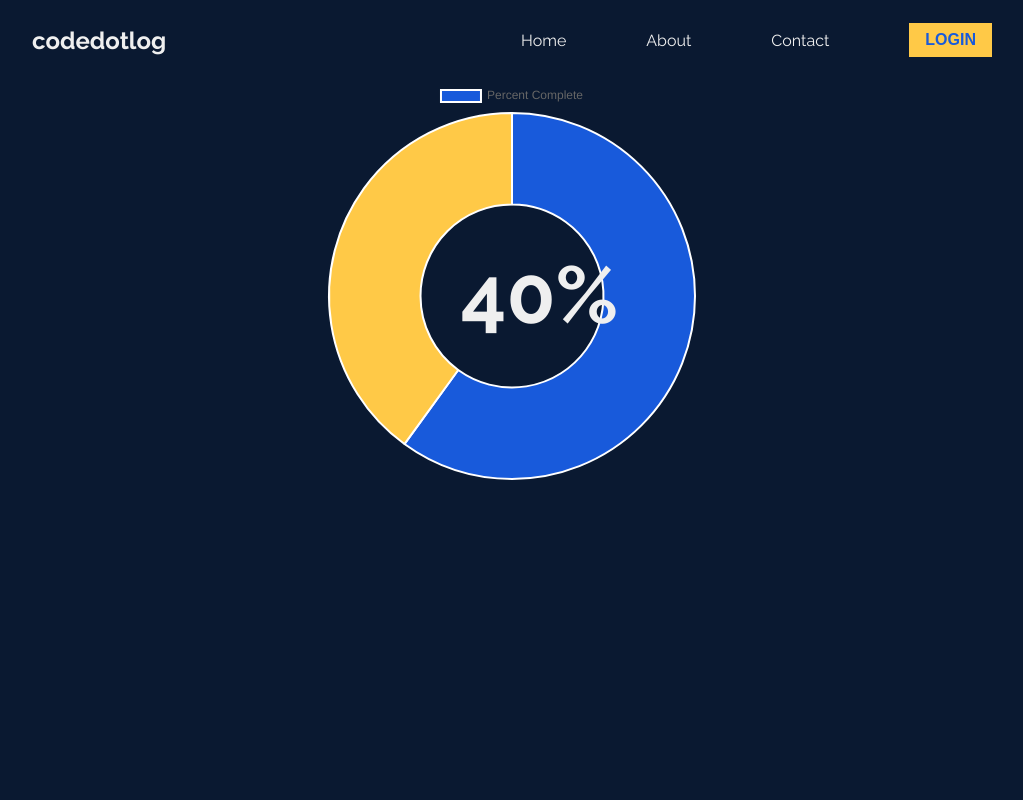
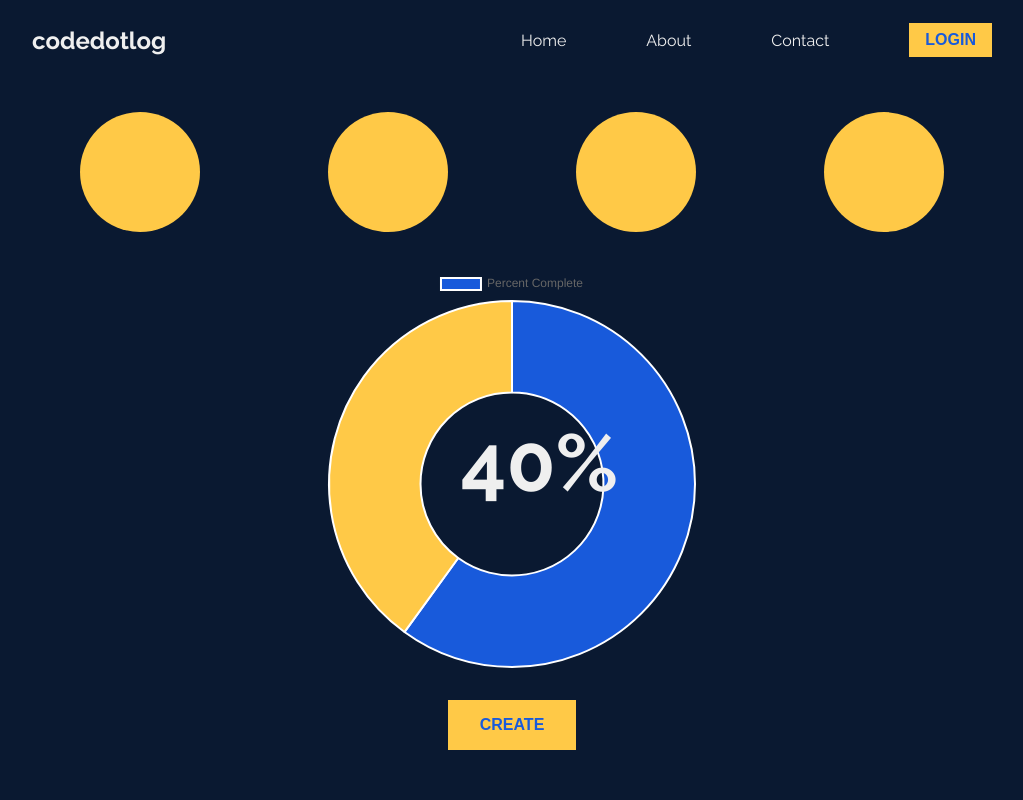
Before and after one commit to hanlee-311/codedotlog, a React (Create React App) app in the folder client/: page /Dashboard in a window 1280 px wide. Shown: the top 800 px of the page, without its empty margins (128-1151 px from the left). Built offline with nearby package versions, Linux system fonts and the light colour scheme.

Commit message:
Polished dashboard UI

```diff
--- a/client/src/Components/CreateButton.js
+++ b/client/src/Components/CreateButton.js
@@ -16,12 +16,12 @@ const CreateButton = () => {
 
 const ButtonContainer = Styled.div
 `
-    min-height: 90vh;
-    width: auto;
-    // display: flex;
-    // justify-content: space-between;
-    // background: white;
-    position: relative;
+    // min-height: 90vh;
+    // width: auto;
+    // // display: flex;
+    // // justify-content: space-between;
+    // // background: white;
+    // position: relative;
 `
 
 const ButtonHolder = Styled.div
@@ -30,8 +30,8 @@ const ButtonHolder = Styled.div
     // align-items: center;
     // text-align: center;
     // background: green;
-    position: absolute;
-    bottom: 5rem;
-    right: 50%;
+//     position: absolute;
+//     bottom: 5rem;
+//     right: 50%;
 `
 export default CreateButton
--- /dev/null
+++ b/client/src/Components/GoalListItem.js
@@ -0,0 +1,28 @@
+import React from 'react'
+import Styled from 'styled-components';
+const GoalListItem = () => {
+  return (
+    <div>
+      <GoalListBubble></GoalListBubble>
+      <GoalListBubble></GoalListBubble>
+      <GoalListBubble></GoalListBubble>
+      <GoalListBubble></GoalListBubble>
+    </div>
+  )
+}
+
+const GoalListBubble = Styled.span
+  `
+    height: 15vh;
+    width: 15vh;
+    background-color: #FFC947;
+    border-radius: 50%;
+    display: inline-block;
+    margin: 0 4rem;
+  `
+const Text = Styled.h2
+`
+  color: black;
+  display: flex;
+`
+export default GoalListItem
--- a/client/src/Components/PercentComplete.js
+++ b/client/src/Components/PercentComplete.js
@@ -8,7 +8,7 @@ function progressPercentage({ goalHours, progressHours }) {
 
 
     return(
-        <div id="percentage-done" style={{ position: "absolute", top: "31%", left: "46%"}}>
+        <div id="percentage-done" style={{ position: "absolute", top: "52%", left: "46%"}}>
             <h4 style={{position: "relative", textAlign: "center", fontSize: "500%"}}>
                 {percentageDone}
             </h4>
--- a/client/src/Pages/Dashboard.js
+++ b/client/src/Pages/Dashboard.js
@@ -1,15 +1,39 @@
 import React from 'react';
 import PercentChart from '../Components/PercentChart';
 import CreateButton from '../Components/CreateButton';
-import {Doughnut} from 'react-chartjs-2';
+// import {Doughnut} from 'react-chartjs-2';
+import GoalUI from '../Components/GoalListItem';
+import Styled from 'styled-components';
+import GoalListItem from '../Components/GoalListItem';
 
 function Dashboard() {
     return (
         <>
+            <DashboardContainer>
+                <GoalList>
+                    <GoalListItem/>
+
+                </GoalList>
             <PercentChart goalHours={5} progressHours={2} />
             <CreateButton />
+            </DashboardContainer>
         </>
     )
 };
 
+const DashboardContainer = Styled.div
+`
+    display: flex;
+    // justify-content: center;
+    align-items: center;
+    flex-direction: column;
+    max-height: 90vh;
+    // padding:
+`
+const GoalList = Styled.div
+`
+    flex-direction: row;
+    display: flex;
+    margin: 2rem;
+`
 export default Dashboard;
```
Also changed, not shown: client/src/Pages/Contact.js (added, +11 -0 lines).
